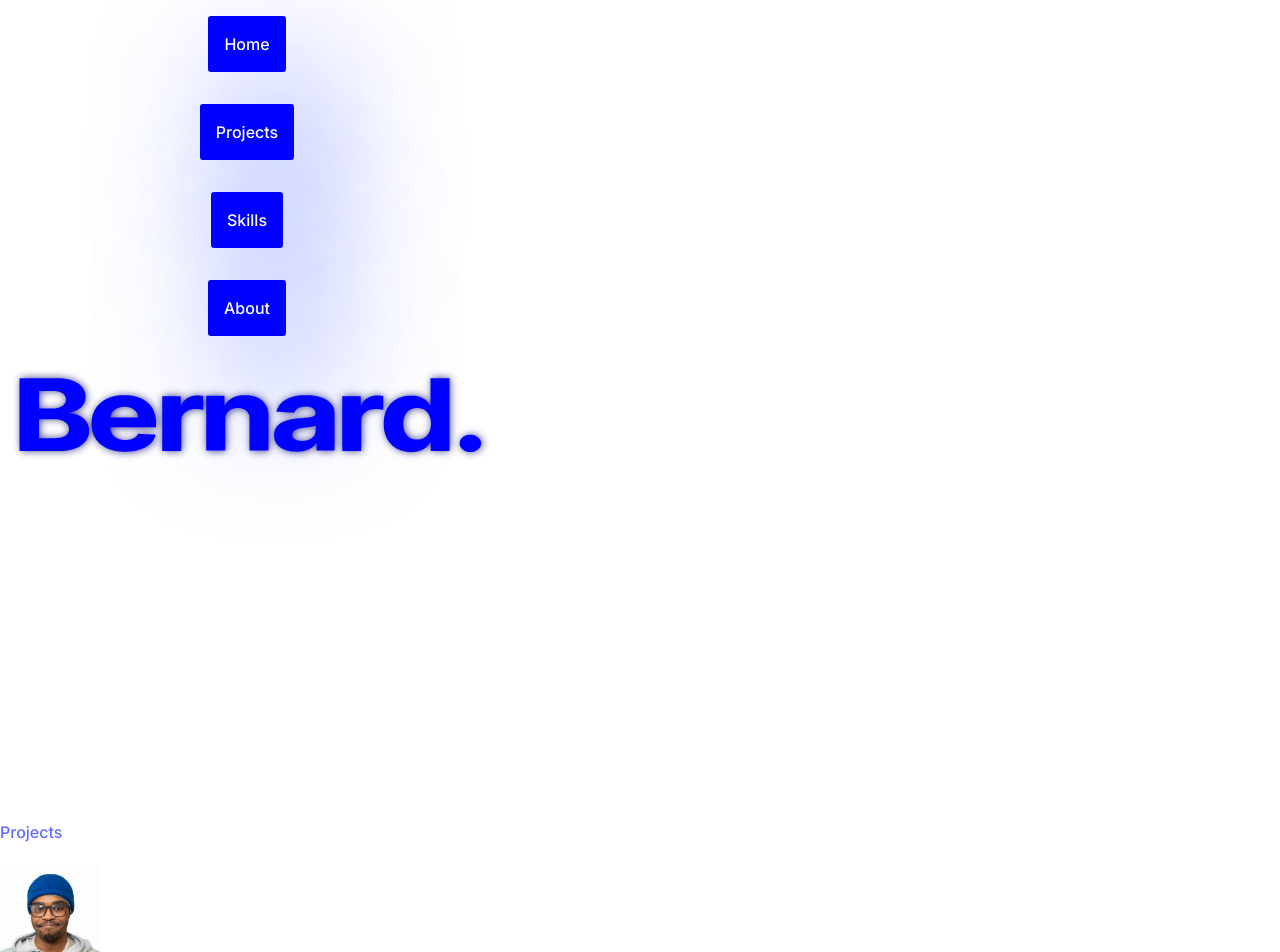
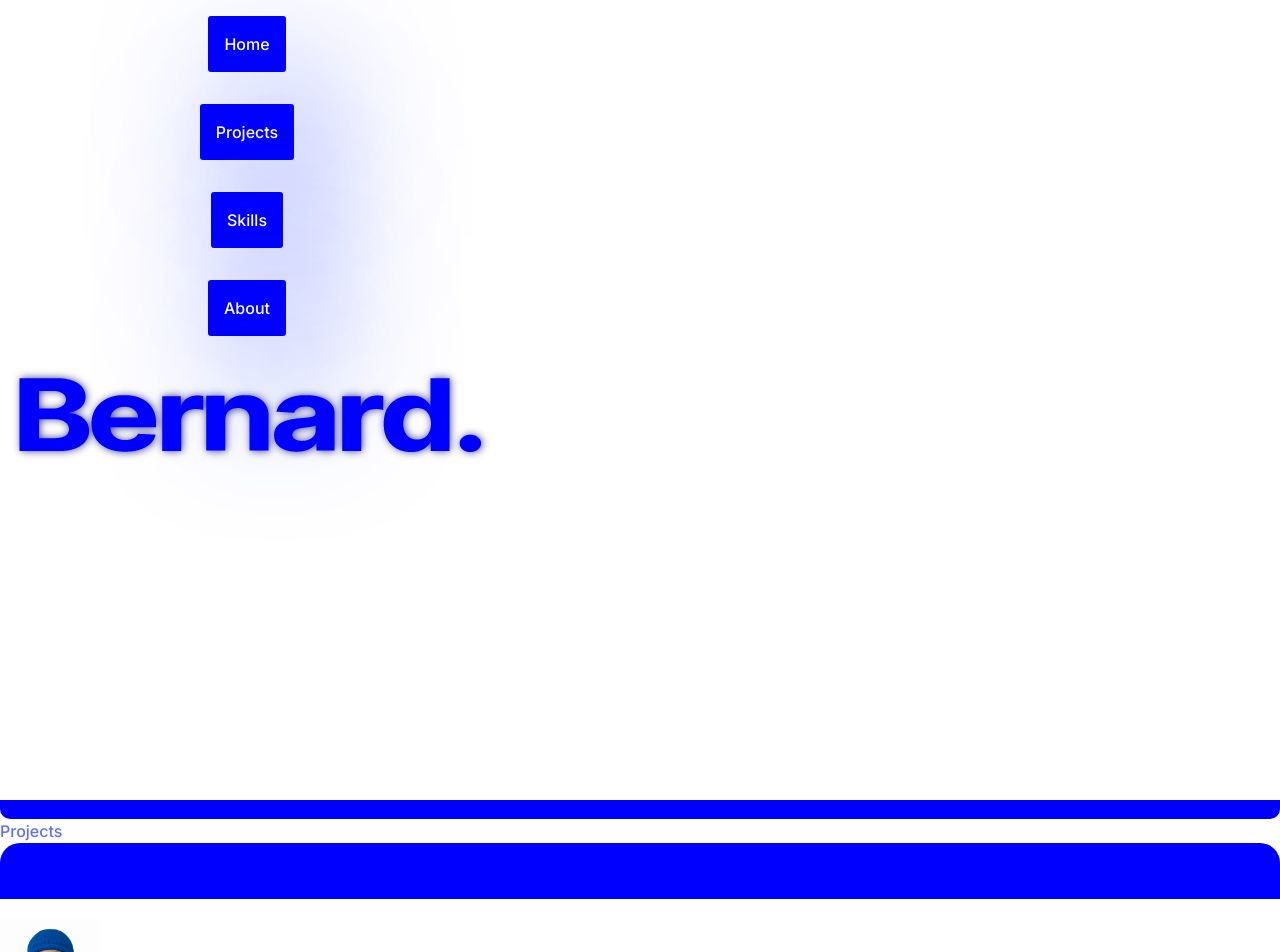
Before and after one commit to BernardProCode17/Bernard-Web-Portfolio, a React (Vite) app: page / in a window 1280 px wide. Shown: the top 952 px of the page. Built offline with nearby package versions, Linux system fonts and the light colour scheme; no server answers; a web font is replaced by a local one.

Commit message:
started the home project section styling, added the section banners

```diff
--- a/src/Components/Card/ProjectCards.jsx
+++ b/src/Components/Card/ProjectCards.jsx
@@ -1,22 +1,30 @@
+import { useState, useEffect } from "react";
 import { useContext } from "react";
 import { GlobalContext } from "../../Context/GlobalContext";
 import { Link } from "react-router-dom";
 
-function Card() {
+function Card({limit, homePage}) {
    const { shortProject, urlFor } = useContext(GlobalContext)
+   const [projectsToShow, setProjectsToShow] = useState(limit ? shortProject.slice(0, limit) : shortProject);
+
+   useEffect(() => {
+      setProjectsToShow(limit ? shortProject.slice(0, limit) : shortProject);
+   }, [shortProject, limit]);
 
    return (
       <>
-         {shortProject.map((project, index) => (
-            <Link to={`/project/${project.slug}`} key={index} aria-label='project'>
-               <article className="card">
-                  <h3>{project?.project_name}</h3>
-                  <p>{project?.short_description}</p>
-                  <img src={project && project['project_image'] && urlFor(project?.project_image)?.url()} alt={project.project_name} style={{width: '50px'}}/>
+         {projectsToShow.filter(project => project?.project_image).map((project, index) => (
+            <Link to={`/project/${project.slug}`} key={index} aria-label='project' className="projects__link">
+               <article className="project__home__card">
+                  <h3 className="project__title">{project?.project_name}</h3>
+                  {!homePage && <p className="project__description">{project?.short_description}</p>}
+                  <img src={project && project['project_image'] && urlFor(project?.project_image)?.url()} alt={project.project_name} className="project__image"/>
                </article>
             </Link>
          ))}
       </>
    );
+
+
 }
 export default Card;
--- /dev/null
+++ b/src/Components/HomeComponents/HomeProjects/HomeProject.css
@@ -0,0 +1,49 @@
+.projects__home {
+   width: 100%;
+   display: flex;
+   flex-direction: column;
+   justify-content: center;
+   align-content: center;
+   margin: 0rem auto;
+}
+
+.projects__home__cards {
+   display: grid;
+   grid-template-rows: auto;
+   justify-content: center;
+   align-items: center;
+}
+
+
+/* .projects__link {
+   display: flex;
+   flex-direction: column;
+   justify-content: center;
+   align-content: center;
+   margin: 1rem auto;
+} */
+
+.project__home__card {
+   background-color: blue;
+   color: blue;
+   width: 30%;
+   height: 50%;
+   flex-direction: column;
+   justify-content: center;
+   align-items: center;
+   position: relative;
+}
+
+.project__title,
+.project__description {
+   z-index: 1;
+}
+
+.project__image {
+   position: absolute;
+   width: 100%;
+   height: 100%;
+   object-fit: cover;
+   border-radius: 1.25rem;
+   z-index: 0;
+}
--- a/src/Components/HomeComponents/HomeProjects/HomeProject.jsx
+++ b/src/Components/HomeComponents/HomeProjects/HomeProject.jsx
@@ -2,21 +2,26 @@ import { useContext } from "react";
 import { GlobalContext } from "../../../Context/GlobalContext";
 import Button from "../../Button/Button";
 import ProjectCard from "../../Card/ProjectCards";
+import SectionHeader from "../../Reusable/SectionHeader";
 
+import './HomeProject.css'
+import SectionFooter from "../../Reusable/SectionFooter";
 
 function HomeProject() {
   const { homeText } = useContext(GlobalContext)
+const title = <h2>{homeText?.[3]?.[4]?.textContent}</h2>
+const subTitle = <p>{homeText?.[3]?.[5]?.textContent}</p>
 
   return (
-    <section>
-      <h2>{homeText?.[3]?.[4]?.textContent}</h2>
-      <p>{homeText?.[3]?.[5]?.textContent}</p>
+    <section className="projects__home">
+      <SectionHeader title={title} subTitle={subTitle}/>
 
-      <section>
-        <ProjectCard />
+      <section className="projects__home__cards">
+        <ProjectCard limit={4} homePage={true}/>
       </section>
 
       <Button title={"Projects"} URL={"/projects"} aria-label='go to projects' />
+      <SectionFooter />
     </section>
   );
 }
--- /dev/null
+++ b/src/Components/Reusable/SectionFooter.css
@@ -0,0 +1,6 @@
+.section__footer {
+background-color: blue;
+border-top-left-radius: 20px;
+border-top-right-radius: 20px;
+width: 100%;
+}
--- /dev/null
+++ b/src/Components/Reusable/SectionFooter.jsx
@@ -0,0 +1,7 @@
+import '../Reusable/SectionFooter.css'
+function SectionFooter() {
+   return (
+      <div className="section__footer" ><p style={{visibility: 'hidden'}}>i</p></div>
+   )
+}
+export default SectionFooter
--- /dev/null
+++ b/src/Components/Reusable/SectionHeader.css
@@ -0,0 +1,14 @@
+.section__header{
+   background-color: blue;
+   border-bottom-left-radius: 0.625rem;
+   border-bottom-right-radius: 0.625rem;
+   display: flex;
+   flex-direction: column;
+   justify-items: center;
+}
+
+.section__header h2, .section__header p{
+   margin: 0rem auto;
+   padding: 0.3rem;
+   color: #fff;
+}
--- /dev/null
+++ b/src/Components/Reusable/SectionHeader.jsx
@@ -0,0 +1,9 @@
+import '../Reusable/SectionHeader.css'
+function SectionHeader({title, subTitle}) {
+   return (
+      <div className="section__header">
+         {title}
+         {subTitle}
+      </div>)
+}
+export default SectionHeader
```
